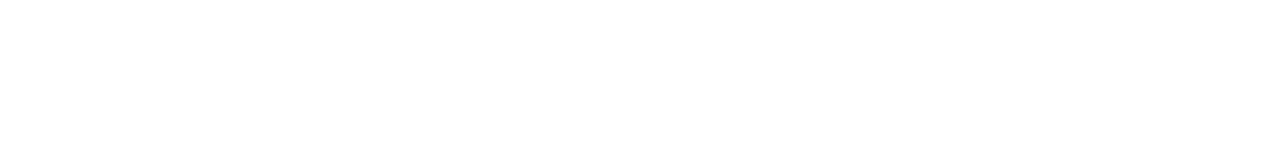
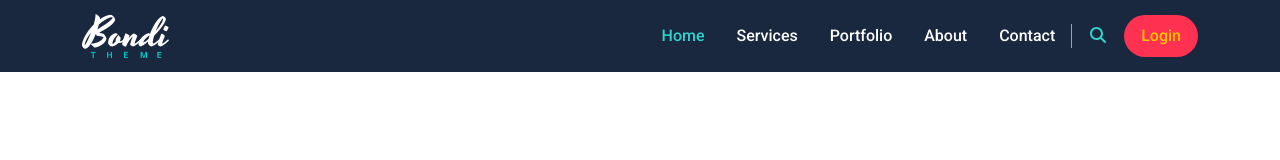
Before and after one commit to SamRizk194/Bondi, a plain HTML site: page index.html in a window 1280 px wide. Shown: the top 160 px of the page. Drawn offline with Linux system fonts and the light colour scheme.

Commit message:
adding my navbar

```diff
--- a/css/bondi.css
+++ b/css/bondi.css
@@ -1,4 +1,48 @@
+:root {
+  --dark-color: #19283f;
+  --green-color: #33d1cc;
+  --red-color: #ff3150;
+  --yellow-color: #ffc400;
+}
+
 body {
   font-family: "Roboto", system-ui;
-  height: 1000px;
+  height: 10000px;
 }
+.navbar {
+  background-color: var(--dark-color);
+}
+
+.navbar .navbar-nav .nav-link {
+  color: white;
+}
+.navbar .navbar-nav .nav-link.active,
+.navbar .navbar-nav .nav-link:hover,
+.navbar .navbar-nav .nav-link:focus {
+  color: var(--green-color);
+}
+.search {
+  border-left: 1px solid var(--green-color);
+}
+.search svg {
+  color: var(--green-color);
+}
+
+.navbar-toggler {
+  border-color: white;
+  color: white;
+}
+
+.navbar-toggler:focus {
+  box-shadow: none;
+}
+
+.main-btn {
+  background-color: var(--red-color);
+  color: var(--yellow-color);
+  padding: 0.5rem 1rem;
+}
+.main-btn:hover {
+  color: var(--dark-color);
+  background-color: var(--green-color);
+}
--- a/index.html
+++ b/index.html
@@ -15,6 +15,49 @@
     />
   </head>
   <body>
+    <nav class="navbar navbar-expand-lg sticky-top">
+      <div class="container">
+        <a class="navbar-brand" href="#">
+          <img src="css/imgs/logo.png" />
+        </a>
+        <button
+          class="navbar-toggler"
+          type="button"
+          data-bs-toggle="collapse"
+          data-bs-target="#main"
+          aria-controls="main"
+          aria-expanded="false"
+          aria-label="Toggle navigation"
+        >
+          <i class="fa-solid fa-bars"></i>
+        </button>
+        <div class="collapse navbar-collapse" id="main">
+          <ul class="navbar-nav ms-auto mb-2 mb-lg-0">
+            <li class="nav-item">
+              <a class="nav-link p-2 p-lg-3 active" aria-current="page" href="#"
+                >Home</a
+              >
+            </li>
+            <li class="nav-item">
+              <a class="nav-link p-2 p-lg-3" href="#">Services</a>
+            </li>
+            <li class="nav-item">
+              <a class="nav-link p-2 p-lg-3" href="#">Portfolio</a>
+            </li>
+            <li class="nav-item">
+              <a class="nav-link p-2 p-lg-3" href="#">About</a>
+            </li>
+            <li class="nav-item">
+              <a class="nav-link p-2 p-lg-3" href="#">Contact</a>
+            </li>
+          </ul>
+          <div class="search ps-3 pe-3 d-none d-lg-block">
+            <i class="fa-solid fa-magnifying-glass"></i>
+          </div>
+          <a class="btn rounded-pill main-btn" href="#">Login</a>
+        </div>
+      </div>
+    </nav>
     <script src="js/bootstrap.bundle.min.js"></script>
     <script src="js/all.min.js"></script>
   </body>
```
